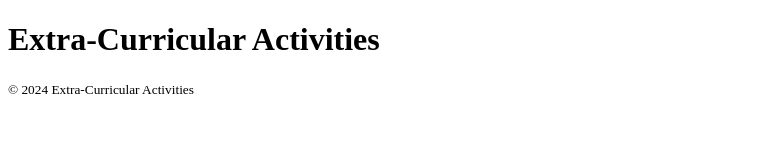
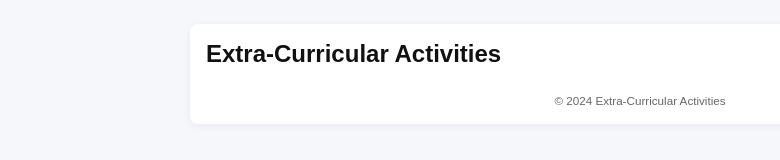
Before and after one commit to Alexander-Lao-III/CST3144_Coursework-frontend-, a plain HTML site: page index.html in a window 1280 px wide. Shown: the whole page, without its empty margins (0-780 px from the left). Drawn offline with Linux system fonts and the light colour scheme.

Commit message:
added app container and base styles

```diff
--- a/index.html
+++ b/index.html
@@ -2,9 +2,18 @@
 <html lang="en">
 <head>
   <meta charset="utf-8">
+  <meta name="viewport" content="width=device-width,initial-scale=1">
   <title>Extra-Curricular Activities</title>
+  <style>
+    * { box-sizing: border-box; font-family: Arial, sans-serif; }
+    body { margin: 0; background: #f6f7fb; color: #111; }
+    .container { max-width: 900px; margin: 24px auto; padding: 16px; background: #fff; border-radius: 8px; box-shadow: 0 2px 8px rgba(0,0,0,0.06); }
+    header h1 { margin: 0 0 12px; font-size: 24px; }
+    footer { margin-top: 24px; text-align: center; color: #666; font-size: 14px; }
+  </style>
 </head>
 <body>
+  <div id="app" class="container">
     <header>
       <h1>Extra-Curricular Activities</h1>
     </header>
@@ -16,5 +25,6 @@
     <footer>
       <small>&copy; 2024 Extra-Curricular Activities</small>
     </footer>
+  </div>
 </body>
 </html>
```
Lines whose indentation alone changed are shown as unchanged.
